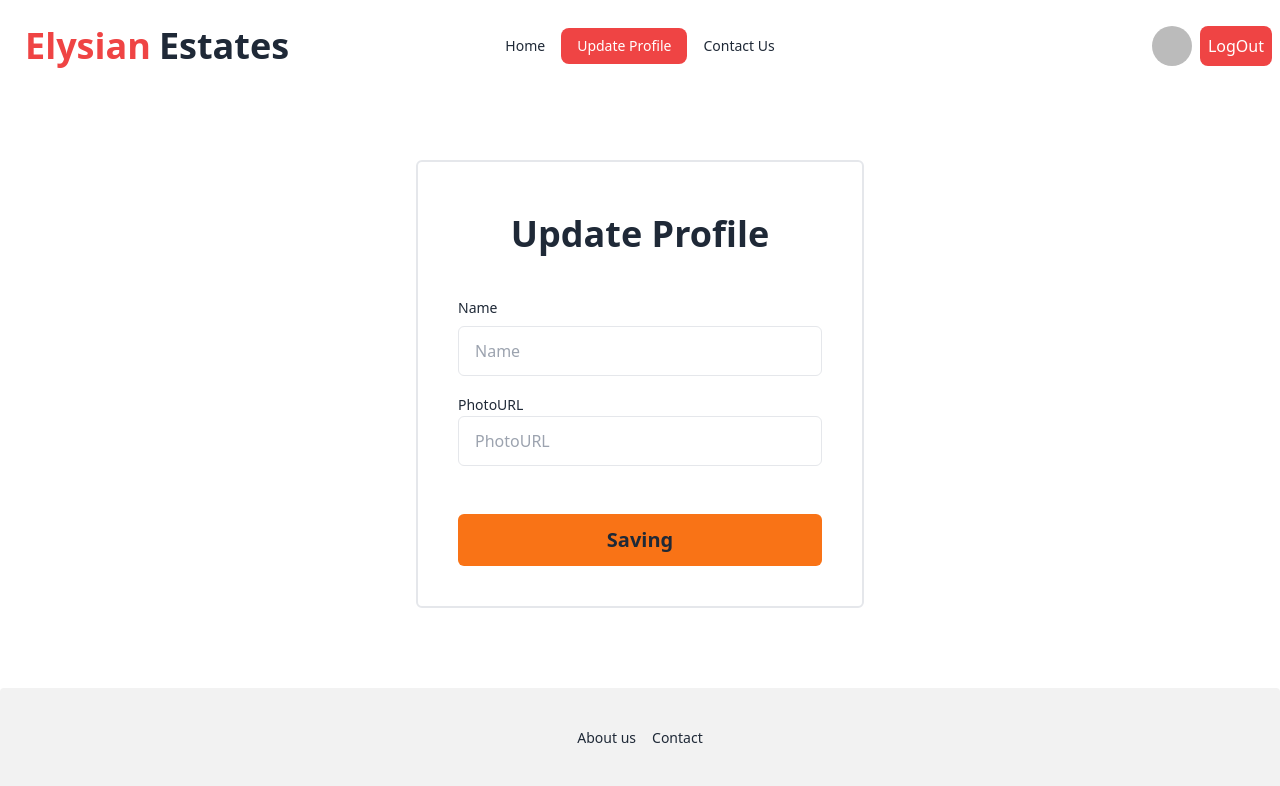
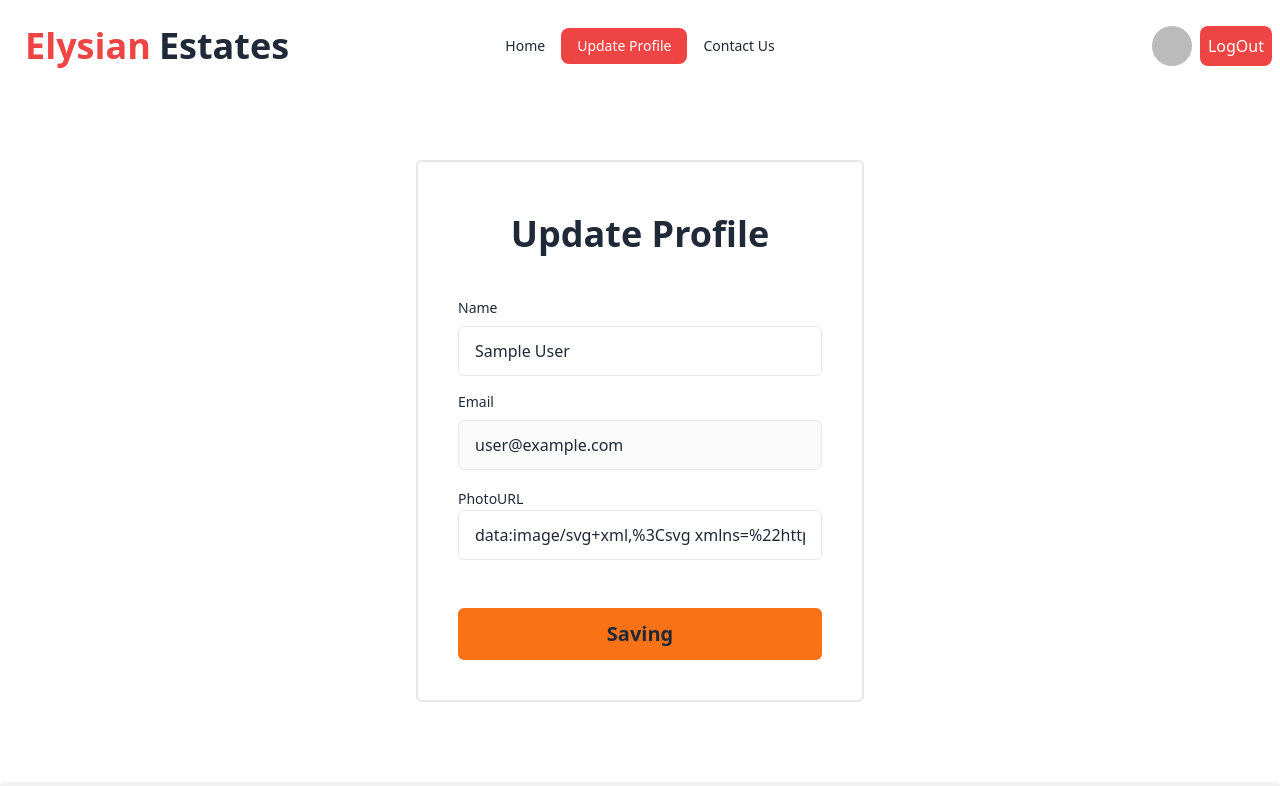
Before and after one commit to msahrana/b9-a9, a React (Vite) app: page /profile in a window 1280 px wide. Shown: the top 786 px of the page. Built offline with nearby package versions, Linux system fonts and the light colour scheme; no server answers; sample sign-in values are in the browser's storage.

Commit message:
displayName and photoURL updated

```diff
--- a/package.json
+++ b/package.json
@@ -5,7 +5,7 @@
   "type": "module",
   "scripts": {
     "dev": "vite",
-    "build": "vite build",
+    "build": "vite build && cp dist/index.html dist/200.html",
     "lint": "eslint . --ext js,jsx --report-unused-disable-directives --max-warnings 0",
     "preview": "vite preview"
   },
--- a/src/pages/Register/Register.jsx
+++ b/src/pages/Register/Register.jsx
@@ -7,7 +7,7 @@ import {FaEyeSlash} from "react-icons/fa6";
 import {FaEye} from "react-icons/fa";
 
 const Register = () => {
-  const {createUser, updateUser} = useAuth();
+  const {createUser, updateUser, user, setUser} = useAuth();
   const [error, setError] = useState("");
   const [success, setSuccess] = useState("");
   const [showPassword, setShowPassword] = useState(false);
@@ -43,6 +43,7 @@ const Register = () => {
         setSuccess("User create successfully");
         updateUser(name, photoURL).then(() => {
           console.log(result.user);
+          setUser({...user, displayName: name, photoURL: photoURL});
         });
       })
       .catch((err) => {
--- a/src/pages/UpdateProfile/UpdateProfile.jsx
+++ b/src/pages/UpdateProfile/UpdateProfile.jsx
@@ -9,7 +9,13 @@ const UpdateProfile = () => {
     register,
     handleSubmit,
     formState: {errors},
-  } = useForm();
+  } = useForm({
+    defaultValues: {
+      name: user.displayName,
+      email: user.email,
+      photoURL: user.photoURL,
+    },
+  });
 
   const onSubmit = (data) => {
     const {name, photoURL} = data;
@@ -52,6 +58,22 @@ const UpdateProfile = () => {
             )}
           </div>
           <div>
+            <label htmlFor="email" className="block mb-2 text-sm">
+              Email
+            </label>
+            <input
+              type="email"
+              name="email"
+              id="email"
+              placeholder="Email"
+              className="w-full px-4 py-3 border rounded-md"
+              {...register("email", {required: true, disabled: true})}
+            />
+            {errors.email && (
+              <span className="text-red-500">Email is required</span>
+            )}
+          </div>
+          <div>
             <label htmlFor="photoURL" className="text-sm">
               PhotoURL
             </label>
```
Also changed, not shown: 2 other files (tests, documents, lock files or other folders).
